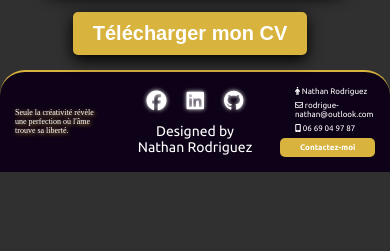
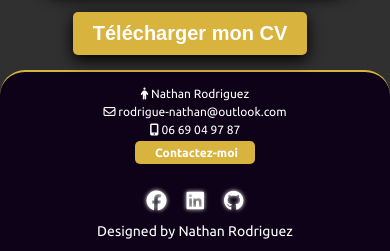
Before and after one commit to NathRod05/Portfolio-Nathan-Rodriguez, a React (Vite) app: page / in a window 390 px wide. Shown: the part 3053-3304 px from the top of the page. Before the commit the page ends 3225 px from the top, so only its background shows below. Built offline with nearby package versions, Linux system fonts and the light colour scheme; some icons are missing; a web font is replaced by a local one.

Commit message:
Ajustement taille texte responsive

```diff
--- a/src/components/footer/Footer.jsx
+++ b/src/components/footer/Footer.jsx
@@ -3,7 +3,7 @@ import "./footer.css";
 function Footer({ onOpen }) {
   return (
     <footer className="footer">
-      <div className="contenaire-left">
+      <div className="container-left">
         <p className="quote">
           Seule la créativité révèle <br />
           une perfection où l&apos;âme <br />
--- a/src/components/footer/footer.css
+++ b/src/components/footer/footer.css
@@ -92,12 +92,12 @@
   }
 
   .container-right {
-    font-size: 12px;
+    font-size: 14px;
   }
 
   .btn-contact-footer {
-    width: 90px;
-    font-size: 12px;
+    width: 100px;
+    font-size: 14px;
   }
 
   .btn-contact-footer:hover {
@@ -106,34 +106,24 @@
 }
 
 @media (max-width: 768px) {
-  .quote {
-    font-size: 8px;
-  }
-  .container-right {
-    align-items: end;
-  }
-  .container-right p {
-    font-size: 8px;
-    width: 80px;
-  }
-  .btn-contact-footer {
-    width: 65px;
-    font-size: 8px;
-  }
-}
-/* .footer {
-    /* flex-wrap: wrap;
-    gap: 20px; */
-/* }
-  /* .container-left {
-    order: 1;
+  .footer {
+    flex-direction: column;
+    gap: 25px;
   }
 
-  .container-centre {
-    order: 3;
+  .container-left {
+    display: none !important;
   }
 
   .container-right {
-    order: 2;
-  } */
-/* } */
+    align-items: center;
+    order: -1;
+  }
+  .container-right p {
+    font-size: 12px;
+  }
+  .btn-contact-footer {
+    width: 90px;
+    font-size: 12px;
+  }
+}
```
